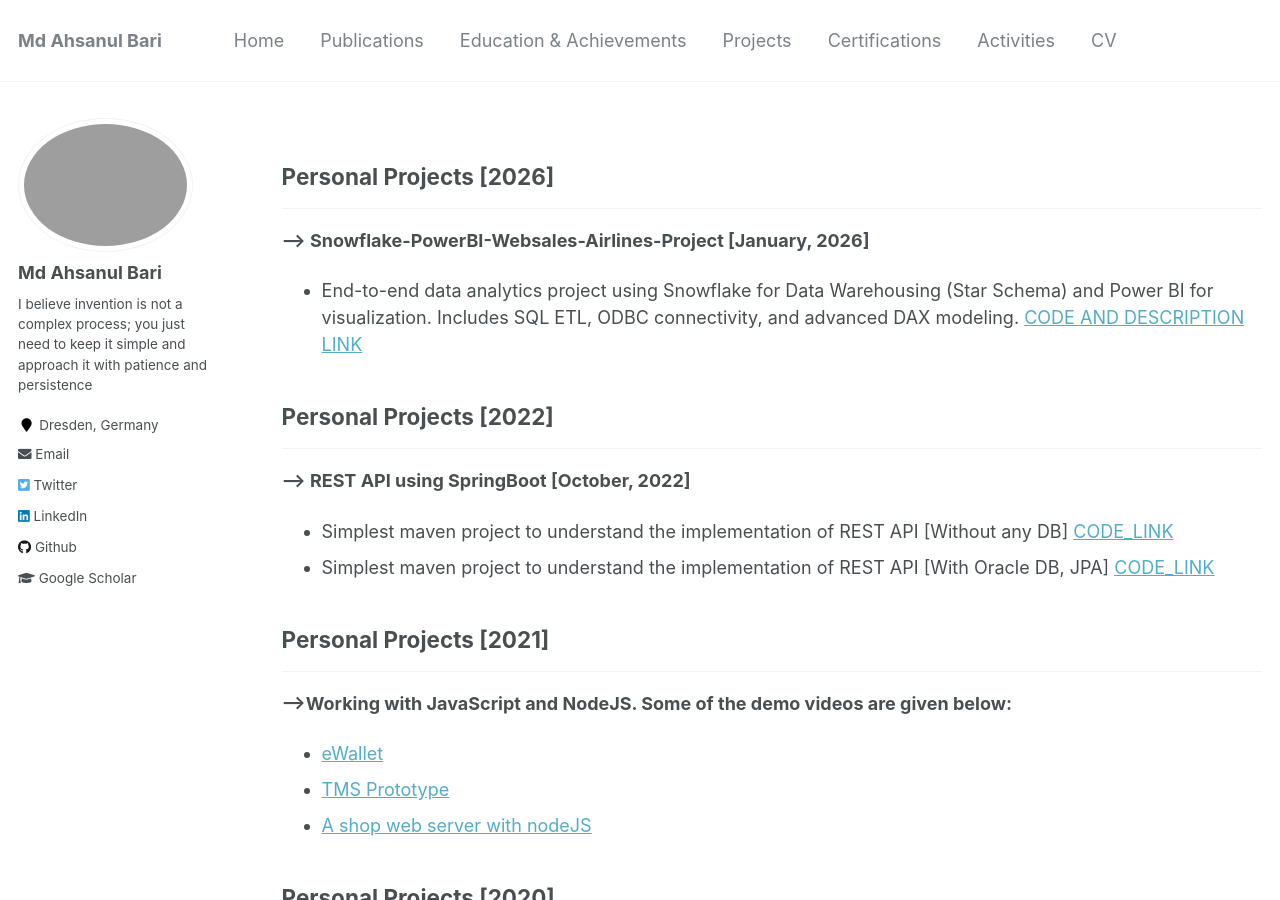
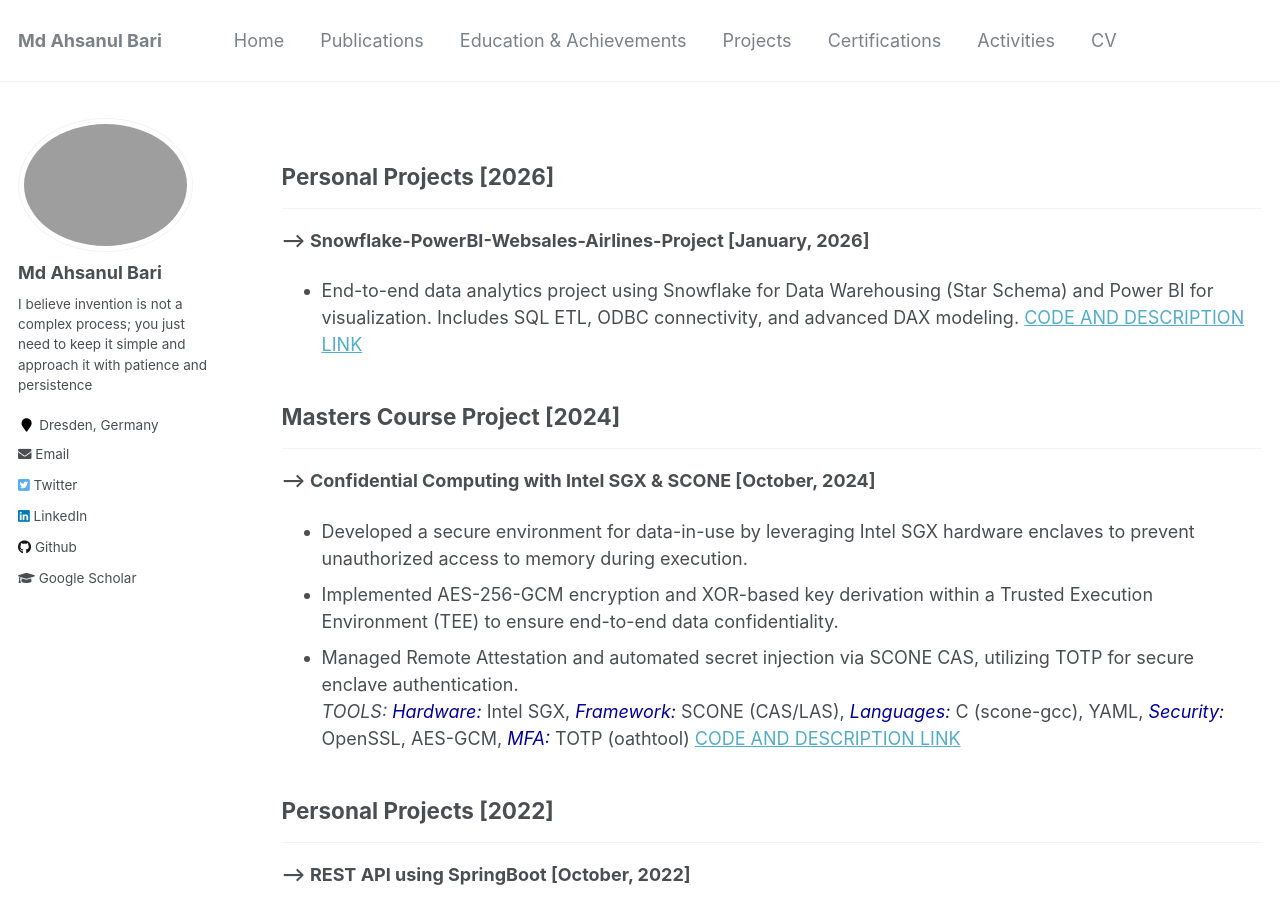
Before and after one commit to AhsanulBariRomi/ahsanul-bari.github.io, a Jekyll site: the page built from _pages/projects.md, in a window 1280 px wide and 900 px high. Built offline with Jekyll 4.4.1, drawn with Linux system fonts in a browser that asks for light colours.

Commit message:
Project update

```diff
--- a/_pages/projects.md
+++ b/_pages/projects.md
@@ -9,6 +9,18 @@ author_profile: true
 <b>--> Snowflake-PowerBI-Websales-Airlines-Project [January, 2026] </b>
 
 - End-to-end data analytics project using Snowflake for Data Warehousing (Star Schema) and Power BI for visualization. Includes SQL ETL, ODBC connectivity, and advanced DAX modeling. [CODE AND DESCRIPTION LINK](https://github.com/AhsanulBariRomi/Snowflake-PowerBI-Websales-Airlines-Project) <br />
+
+## Masters Course Project [2024]
+---
+<b>--> Confidential Computing with Intel SGX & SCONE [October, 2024] </b>
+  <br />
+  - Developed a secure environment for data-in-use by leveraging Intel SGX hardware enclaves to prevent unauthorized access to memory during execution. <br />
+  - Implemented AES-256-GCM encryption and XOR-based key derivation within a Trusted Execution Environment (TEE) to ensure end-to-end data confidentiality. <br />
+  - Managed Remote Attestation and automated secret injection via SCONE CAS, utilizing TOTP for secure enclave authentication. <br />
+  *TOOLS:*
+  <i style='color:#000099;'>Hardware:</i> Intel SGX, <i style='color:#000099;'>Framework:</i> SCONE (CAS/LAS), <i style='color:#000099;'>Languages:</i> C (scone-gcc), YAML, <i style='color:#000099;'>Security:</i> OpenSSL, AES-GCM, <i style='color:#000099;'>MFA:</i> TOTP (oathtool)
+  [CODE AND DESCRIPTION LINK](https://github.com/AhsanulBariRomi/scone-sgx-confidential-computing-demo)
+  <br />
 
 ## Personal Projects [2022]
 ---
```
